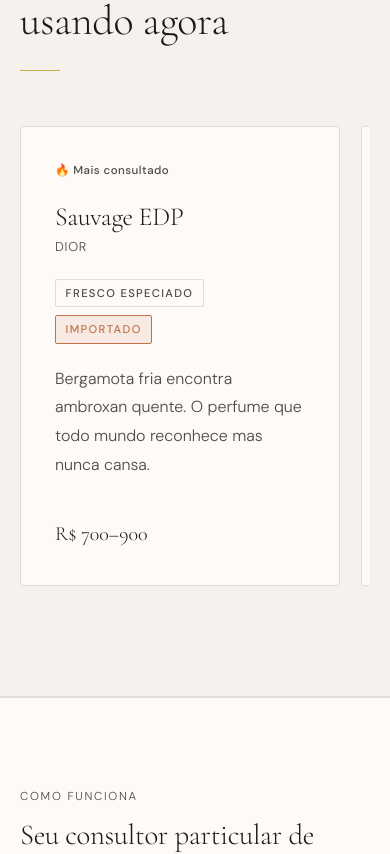
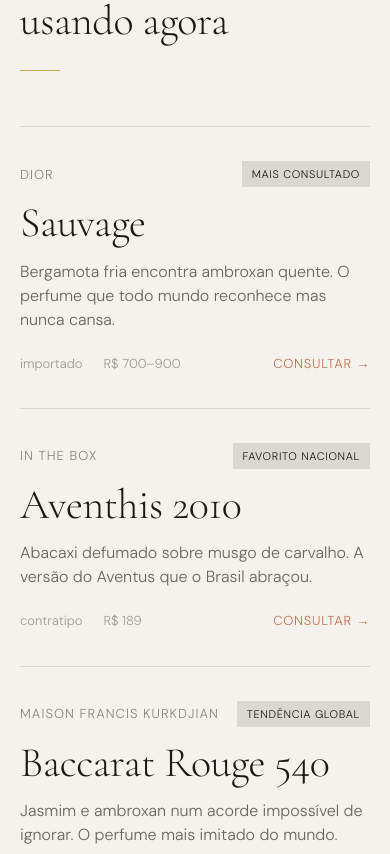
Before and after one commit to FaresMahmud/scently, a Next.js app: page / in a window 390 px wide. Shown: the part 1020-1874 px from the top of the page. Built offline with nearby package versions, Linux system fonts and the light colour scheme; no server answers.

Commit message:
feat: editorial trends layout with personality copy

```diff
--- a/app/tendencias/page.tsx
+++ b/app/tendencias/page.tsx
@@ -1,12 +1,7 @@
 import type { Metadata } from "next"
-import { getTendencias, getUltimaAtualizacao, estacaoAtual } from "@/lib/tendencias"
-import HeroTendencias from "@/components/tendencias/HeroTendencias"
-import SecaoTendencias from "@/components/tendencias/SecaoTendencias"
+import { getTendencias, getUltimaAtualizacao } from "@/lib/tendencias"
+import { getCopyTendencia } from "@/lib/copyTendencia"
 import CardTendencia from "@/components/tendencias/CardTendencia"
-import CardMarca from "@/components/tendencias/CardMarca"
-import CardEstacao from "@/components/tendencias/CardEstacao"
-import BannerAtualizacao from "@/components/tendencias/BannerAtualizacao"
-import type { PerfumeTendencia } from "@/lib/tendencias"
 
 export const revalidate = 21600 // 6 hours
 
@@ -21,12 +16,8 @@
   },
 }
 
-// Editorial season context sentences
-const CONTEXTO_ESTACAO: Record<string, (p: PerfumeTendencia) => string> = {
-  Verão:     p => `No calor brasileiro, ${p.nome} projeta melhor quando aplicado em pontos de pulso. Uma borrifada é suficiente.`,
-  Outono:    p => `Com a queda das temperaturas, ${p.nome} ganha profundidade e se desenvolve de forma mais lenta e envolvente.`,
-  Inverno:   p => `O frio intensifica cada acorde de ${p.nome}. Em ambientes fechados, a presença é marcante e duradoura.`,
-  Primavera: p => `A primavera equilibra as notas de ${p.nome} — nem quente demais para sobrecarregar, nem frio demais para apagar.`,
+function limparBadge(badge: string): string {
+  return badge.replace(/[\p{Emoji_Presentation}\p{Extended_Pictographic}↑↓]/gu, "").trim()
 }
 
 export default async function PaginaTendencias() {
@@ -34,81 +25,93 @@
     getTendencias(),
     getUltimaAtualizacao(),
   ])
-  const ultimaAtualizacao = ultimaAtualizacaoDate.toISOString()
-  const estacao = estacaoAtual()
 
-  // Group by marca for the brand spotlight
-  const porMarca = tendencias.reduce<Record<string, PerfumeTendencia[]>>((acc, p) => {
-    if (!acc[p.marca]) acc[p.marca] = []
-    acc[p.marca].push(p)
-    return acc
-  }, {})
-  const marcasDestaque = Object.entries(porMarca)
-    .sort((a, b) => b[1].length - a[1].length)
-    .slice(0, 6)
+  // Generate copies in parallel — manual copies resolve instantly, API as fallback
+  const copies = await Promise.all(
+    tendencias.map(p => getCopyTendencia(p.nome, p.marca, p.familia).catch(() => ""))
+  )
 
-  // "Mais procurados" — top 6 (or all if fewer)
-  const maisProcurados = tendencias.slice(0, 6)
-
-  // "Tendências da estação" — show up to 3 in dark cards
-  const tendenciasEstacao = tendencias.slice(0, 3)
-  const contextoFn = CONTEXTO_ESTACAO[estacao.nome] ?? ((p: PerfumeTendencia) => p.descricaoSensorial)
+  const ultimaFormatada = new Intl.DateTimeFormat("pt-BR", {
+    day: "numeric",
+    month: "long",
+    year: "numeric",
+    timeZone: "America/Sao_Paulo",
+  }).format(ultimaAtualizacaoDate)
 
   return (
     <main>
-      <BannerAtualizacao ultimaAtualizacao={ultimaAtualizacao} />
+      {/* ── Hero dark ──────────────────────────────────── */}
+      <section style={{ backgroundColor: "#1A1A18", borderBottom: "1px solid rgba(245,242,237,0.08)" }}>
+        <div className="container-site" style={{ paddingTop: "89px", paddingBottom: "89px" }}>
+          <p style={{
+            fontFamily: "DM Sans, sans-serif",
+            fontSize: "13px",
+            letterSpacing: "0.12em",
+            textTransform: "uppercase",
+            color: "#C4714A",
+            marginBottom: "21px",
+          }}>
+            tendências
+          </p>
+          <h1 style={{
+            fontFamily: "Cormorant Garamond, serif",
+            fontWeight: 300,
+            fontSize: "clamp(42px, 7vw, 82px)",
+            color: "#F5F2ED",
+            lineHeight: 1.05,
+            marginBottom: "34px",
+            letterSpacing: "-0.02em",
+            maxWidth: "700px",
+          }}>
+            O que o mundo está usando agora.
+          </h1>
+          <p style={{
+            fontFamily: "DM Sans, sans-serif",
+            fontSize: "14px",
+            color: "rgba(245,242,237,0.35)",
+            letterSpacing: "0.04em",
+          }}>
+            Atualizado em {ultimaFormatada}
+          </p>
+        </div>
+      </section>
 
-      {/* ── Hero ─────────────────────────────────────────── */}
-      <HeroTendencias ultimaAtualizacao={ultimaAtualizacao} />
+      {/* ── Conteúdo editorial ─────────────────────────── */}
+      <div style={{ maxWidth: "900px", margin: "0 auto", padding: "0 55px" }}>
 
-      {/* ── Mais procurados esta semana ───────────────────── */}
-      <SecaoTendencias
-        titulo="Mais procurados esta semana"
-        subtitulo="Os perfumes que o Brasil está buscando, sentindo e comprando agora."
-        scrollHorizontal
-      >
-        {maisProcurados.map((p, i) => (
-          <div
+        {/* Seção — Esta semana */}
+        <div style={{ paddingTop: "55px", paddingBottom: "89px" }}>
+          <p style={{
+            fontFamily: "DM Sans, sans-serif",
+            fontSize: "13px",
+            fontWeight: 500,
+            letterSpacing: "0.1em",
+            textTransform: "uppercase",
+            color: "rgba(26,26,24,0.4)",
+            marginBottom: "0",
+          }}>
+            Esta semana
+          </p>
+
+          {/* Cards — single column, borders as dividers */}
+          {tendencias.map((p, i) => (
+            <CardTendencia
               key={p.id}
-            style={{
-              scrollSnapAlign: "start",
-              flex: "0 0 280px",
-            }}
-          >
-            <CardTendencia perfume={p} destaque={i === 0} />
-          </div>
-        ))}
-      </SecaoTendencias>
-
-      {/* ── Tendências da estação ─────────────────────────── */}
-      <SecaoTendencias
-        titulo={`Tendências do ${estacao.nome} ${estacao.emoji}`}
-        subtitulo={`Como usar perfume no ${estacao.nome} brasileiro — seleção de fragrâncias que funcionam agora.`}
-        fundoAlternativo
-      >
-        {tendenciasEstacao.map(p => (
-          <CardEstacao
-            key={p.id}
-            perfume={p}
-            estacao={estacao}
-            contexto={contextoFn(p)}
+              nome={p.nome}
+              marca={p.marca}
+              badge={limparBadge(p.badge)}
+              tipo={p.tipo}
+              preco={p.preco_estimado}
+              copy={copies[i] || p.descricaoSensorial}
             />
           ))}
-      </SecaoTendencias>
 
-      {/* ── Marcas em destaque ───────────────────────────── */}
-      {marcasDestaque.length > 0 && (
-        <SecaoTendencias
-          titulo="Marcas em destaque"
-          subtitulo="Casas de perfumaria cujas fragrâncias dominam as buscas desta semana."
-        >
-          {marcasDestaque.map(([marca, perfumes]) => (
-            <CardMarca key={marca} marca={marca} perfumes={perfumes} />
-          ))}
-        </SecaoTendencias>
-      )}
+          {/* Bottom border */}
+          <div style={{ borderTop: "1px solid rgba(26,26,24,0.12)", marginTop: "0" }} />
+        </div>
+      </div>
 
-      {/* ── CTA footer ───────────────────────────────────── */}
+      {/* ── CTA footer ─────────────────────────────────── */}
       <section style={{ backgroundColor: "#1A1A18", borderTop: "1px solid rgba(245,242,237,0.08)" }}>
         <div
           className="container-site"
@@ -122,27 +125,23 @@
             gap: "21px",
           }}
         >
-          <p
-            style={{
-              fontFamily: "var(--fonte-titulo)",
+          <p style={{
+            fontFamily: "Cormorant Garamond, serif",
             fontWeight: 300,
             fontSize: "clamp(26px, 4vw, 42px)",
             color: "#F5F2ED",
             maxWidth: "520px",
             lineHeight: 1.2,
-            }}
-          >
+          }}>
             Não sabe qual perfume é o seu?
           </p>
-          <p
-            style={{
-              fontFamily: "var(--fonte-corpo)",
+          <p style={{
+            fontFamily: "DM Sans, sans-serif",
             fontSize: "16px",
             color: "rgba(245,242,237,0.55)",
             maxWidth: "380px",
             lineHeight: 1.6,
-            }}
-          >
+          }}>
             Responda algumas perguntas e descubra a fragrância certa para você.
           </p>
           <a
@@ -154,7 +153,7 @@
               padding: "0 34px",
               backgroundColor: "#C4714A",
               color: "#F5F2ED",
-              fontFamily: "var(--fonte-corpo)",
+              fontFamily: "DM Sans, sans-serif",
               fontSize: "0.875rem",
               fontWeight: 500,
               letterSpacing: "0.07em",
--- a/components/home/EmAltaAgora.tsx
+++ b/components/home/EmAltaAgora.tsx
@@ -1,27 +1,20 @@
 // ============================================
 // ARQUIVO: components/home/EmAltaAgora.tsx
-// O QUE FAZ: exibe os 3 perfumes mais populares do momento — atualizado semanalmente
+// O QUE FAZ: exibe os 3 perfumes mais populares do momento — grid 3 colunas desktop, 1 mobile
 // QUANDO MANDAR PRA IA: quando quiser mudar o visual desta seção
-// DEPENDE DE: lib/repositories/TendenciasRepository
+// DEPENDE DE: lib/repositories/TendenciasRepository, components/tendencias/CardTendencia
 // ============================================
 
-import Link from "next/link"
 import { tendenciasRepository } from "@/lib/repositories/TendenciasRepository"
-import type { PerfumeTendencia } from "@/lib/repositories/TendenciasRepository"
+import CardTendencia from "@/components/tendencias/CardTendencia"
 
-function corTipo(tipo: PerfumeTendencia["tipo"]): { bg: string; cor: string } {
-  if (tipo === "importado") return { bg: "rgba(196,113,74,0.12)", cor: "var(--cor-destaque)" }
-  if (tipo === "contratipo") return { bg: "rgba(201,168,76,0.12)", cor: "var(--cor-dourado)" }
-  return { bg: "rgba(80,140,100,0.12)", cor: "#508C64" }
-}
-
-function labelTipo(tipo: PerfumeTendencia["tipo"]): string {
-  if (tipo === "importado") return "importado"
-  if (tipo === "contratipo") return "contratipo"
-  return "nacional"
+function limparBadge(badge: string): string {
+  return badge.replace(/[\p{Emoji_Presentation}\p{Extended_Pictographic}↑↓]/gu, "").trim()
 }
 
 export default function EmAltaAgora() {
+  const perfumes = tendenciasRepository.findAll().slice(0, 3)
+
   return (
     <section style={{ borderBottom: "1px solid var(--cor-borda)" }}>
       <div className="container-site" style={{ paddingTop: "89px", paddingBottom: "89px" }}>
@@ -35,68 +28,24 @@
         </h2>
         <div className="separador" />
 
-        {/* Cards */}
-        <div className="em-alta-grid" style={{ marginTop: "55px", alignItems: "stretch" }}>
-          {tendenciasRepository.findAll().map((p) => {
-            const tipoStyle = corTipo(p.tipo)
-            const href = `/catalogo?busca=${encodeURIComponent(p.nome + " " + p.marca)}`
-            return (
-              <Link key={p.id} href={href} style={{ textDecoration: "none" }}>
-                <article
-                  style={{
-                    backgroundColor: "var(--cor-card)",
-                    border: "1px solid var(--cor-borda)",
-                    borderRadius: "var(--raio-borda)",
-                    padding: "34px",
-                    minHeight: "320px",
-                    height: "100%",
-                    display: "flex",
-                    flexDirection: "column",
-                    gap: "var(--fib-3)",
-                    transition: "border-color 0.2s",
-                    cursor: "pointer",
-                    boxSizing: "border-box",
-                  }}
-                >
-                  {/* Badge */}
-                  <p style={{ fontSize: "0.72rem", fontWeight: 500, color: "var(--cor-texto-suave)", letterSpacing: "0.04em" }}>
-                    {p.badge}
-                  </p>
-
-                  {/* Nome + marca */}
-                  <div>
-                    <h3 style={{ fontFamily: "var(--fonte-titulo)", fontWeight: 300, fontSize: "26px", lineHeight: 1.15, marginBottom: "0.25rem" }}>
-                      {p.nome}
-                    </h3>
-                    <p style={{ fontSize: "0.8rem", color: "var(--cor-texto-suave)", letterSpacing: "0.06em", textTransform: "uppercase" }}>
-                      {p.marca}
-                    </p>
-                  </div>
-
-                  {/* Família + tipo */}
-                  <div style={{ display: "flex", gap: "0.5rem", flexWrap: "wrap" }}>
-                    <span className="tag">{p.familia}</span>
-                    <span
-                      className="tag"
-                      style={{ borderColor: tipoStyle.cor, color: tipoStyle.cor, backgroundColor: tipoStyle.bg }}
-                    >
-                      {labelTipo(p.tipo)}
-                    </span>
-                  </div>
-
-                  {/* Descrição sensorial */}
-                  <p style={{ fontSize: "1rem", lineHeight: 1.8, flex: 1 }}>
-                    {p.descricaoSensorial}
-                  </p>
-
-                  {/* Preço — sempre na base do card */}
-                  <p style={{ fontFamily: "var(--fonte-titulo)", fontSize: "1.25rem", fontWeight: 300, color: "var(--cor-texto)", marginTop: "auto", paddingTop: "1rem" }}>
-                    {p.preco_estimado}
-                  </p>
-                </article>
-              </Link>
-            )
-          })}
+        {/* Grid — 3 cols desktop, 1 col mobile */}
+        <div style={{
+          display: "grid",
+          gridTemplateColumns: "repeat(auto-fit, minmax(280px, 1fr))",
+          gap: "0 55px",
+          marginTop: "55px",
+        }}>
+          {perfumes.map(p => (
+            <CardTendencia
+              key={p.id}
+              nome={p.nome}
+              marca={p.marca}
+              badge={limparBadge(p.badge)}
+              tipo={p.tipo}
+              preco={p.preco_estimado}
+              copy={p.descricaoSensorial}
+            />
+          ))}
         </div>
       </div>
     </section>
--- a/components/tendencias/CardTendencia.tsx
+++ b/components/tendencias/CardTendencia.tsx
@@ -1,149 +1,109 @@
-import Link from "next/link"
-import type { PerfumeTendencia } from "@/lib/tendencias"
+import { limparNomePerfume } from "@/lib/limparNomePerfume"
 
-interface Props {
-  perfume: PerfumeTendencia
-  destaque?: boolean
+interface CardTendenciaProps {
+  nome: string
+  marca: string
+  badge?: string
+  tipo?: string
+  preco?: string
+  copy?: string
+  onClick?: () => void
 }
 
-const TIPO_COR: Record<PerfumeTendencia["tipo"], { bg: string; text: string }> = {
-  importado:  { bg: "rgba(196,113,74,0.1)",  text: "#C4714A" },
-  contratipo: { bg: "rgba(201,168,76,0.1)",  text: "#C9A84C" },
-  nacional:   { bg: "rgba(80,140,100,0.1)",  text: "#508C64" },
-}
+export default function CardTendencia({ nome, marca, badge, tipo, preco, copy }: CardTendenciaProps) {
+  const nomeClean = limparNomePerfume(nome, marca)
 
-const TIPO_LABEL: Record<PerfumeTendencia["tipo"], string> = {
-  importado:  "importado",
-  contratipo: "contratipo",
-  nacional:   "nacional",
-}
+  const badgeColor = badge?.toLowerCase().includes("alta")     ? "#C4714A"
+    : badge?.toLowerCase().includes("destaque") ? "#C9A84C"
+    : "rgba(26,26,24,0.12)"
 
-export default function CardTendencia({ perfume, destaque = false }: Props) {
-  const tc = TIPO_COR[perfume.tipo]
-  const href = `/catalogo?busca=${encodeURIComponent(`${perfume.nome} ${perfume.marca}`)}`
+  const badgeText = badge?.toLowerCase().includes("alta")     ? "#F5F2ED"
+    : badge?.toLowerCase().includes("destaque") ? "#F5F2ED"
+    : "#1A1A18"
 
   return (
-    <Link
-      href={href}
-      style={{ textDecoration: "none", display: "block" }}
-    >
-      <article
-        style={{
-          // Golden ratio: width / height ≈ 1.618 — enforced via min-height
-          // At 320px wide → ~198px tall; at 480px → ~297px tall
-          aspectRatio: "1.618 / 1",
-          backgroundColor: "var(--cor-card)",
-          border: destaque
-            ? "1px solid rgba(196,113,74,0.4)"
-            : "1px solid rgba(26,26,24,0.1)",
-          borderRadius: "var(--raio-borda-suave)",
-          padding: "21px",
+    <div style={{
+      borderTop: "1px solid rgba(26,26,24,0.12)",
+      paddingTop: "34px",
+      paddingBottom: "34px",
       display: "flex",
       flexDirection: "column",
-          justifyContent: "space-between",
-          transition: "border-color 0.2s",
-          cursor: "pointer",
-          boxSizing: "border-box",
-        }}
-      >
-        {/* Top row: badge + tipo */}
-        <div
-          style={{
-            display: "flex",
-            justifyContent: "space-between",
-            alignItems: "flex-start",
-            gap: "8px",
-          }}
-        >
-          <span
-            style={{
-              fontFamily: "var(--fonte-corpo)",
-              fontSize: "0.72rem",
-              fontWeight: 500,
+      gap: "13px",
+    }}>
+      {/* Brand + badge row */}
+      <div style={{ display: "flex", alignItems: "center", justifyContent: "space-between" }}>
+        <span style={{
+          fontSize: "13px",
+          fontFamily: "DM Sans, sans-serif",
+          color: "rgba(26,26,24,0.5)",
+          letterSpacing: "0.08em",
+          textTransform: "uppercase" as const,
+        }}>{marca}</span>
+        {badge && (
+          <span style={{
+            fontSize: "11px",
+            fontFamily: "DM Sans, sans-serif",
+            backgroundColor: badgeColor,
+            color: badgeText,
+            padding: "4px 10px",
             letterSpacing: "0.06em",
-              color: "var(--cor-texto-suave)",
-            }}
-          >
-            {perfume.badge}
-          </span>
-          <span
-            style={{
-              fontFamily: "var(--fonte-corpo)",
-              fontSize: "0.65rem",
-              fontWeight: 500,
-              letterSpacing: "0.1em",
-              textTransform: "uppercase",
-              backgroundColor: tc.bg,
-              color: tc.text,
-              padding: "3px 8px",
-              borderRadius: "2px",
-              whiteSpace: "nowrap",
-            }}
-          >
-            {TIPO_LABEL[perfume.tipo]}
-          </span>
+            textTransform: "uppercase" as const,
+          }}>{badge}</span>
+        )}
       </div>
 
-        {/* Center: name + brand */}
-        <div>
-          <p
+      {/* Perfume name */}
+      <h3 style={{
+        fontSize: "42px",
+        fontFamily: "Cormorant Garamond, serif",
+        fontWeight: 300,
+        color: "#1A1A18",
+        margin: 0,
+        lineHeight: 1.1,
+        letterSpacing: "-0.01em",
+      }}>{nomeClean}</h3>
+
+      {/* Copy line */}
+      {copy && (
+        <p style={{
+          fontSize: "16px",
+          fontFamily: "DM Sans, sans-serif",
+          color: "rgba(26,26,24,0.65)",
+          margin: 0,
+          lineHeight: 1.5,
+          maxWidth: "480px",
+        }}>{copy}</p>
+      )}
+
+      {/* Meta row */}
+      <div style={{ display: "flex", alignItems: "center", gap: "21px", marginTop: "8px" }}>
+        {tipo && (
+          <span style={{
+            fontSize: "13px",
+            fontFamily: "DM Sans, sans-serif",
+            color: "rgba(26,26,24,0.4)",
+          }}>{tipo}</span>
+        )}
+        {preco && (
+          <span style={{
+            fontSize: "13px",
+            fontFamily: "DM Sans, sans-serif",
+            color: "rgba(26,26,24,0.4)",
+          }}>{preco}</span>
+        )}
+        <a
+          href="/consultor"
           style={{
-              fontFamily: "var(--fonte-corpo)",
-              fontSize: "0.72rem",
-              letterSpacing: "0.12em",
-              textTransform: "uppercase",
-              color: "var(--cor-texto-suave)",
-              marginBottom: "8px",
+            marginLeft: "auto",
+            fontSize: "13px",
+            fontFamily: "DM Sans, sans-serif",
+            color: "#C4714A",
+            textDecoration: "none",
+            letterSpacing: "0.06em",
+            textTransform: "uppercase" as const,
           }}
-          >
-            {perfume.marca}
-          </p>
-          <h3
-            style={{
-              fontFamily: "var(--fonte-titulo)",
-              fontWeight: 300,
-              fontSize: "clamp(26px, 3vw, 42px)",
-              lineHeight: 1.08,
-              color: "var(--cor-texto)",
-            }}
-          >
-            {perfume.nome}
-          </h3>
+        >Consultar →</a>
       </div>
-
-        {/* Bottom row: família + preço */}
-        <div
-          style={{
-            display: "flex",
-            justifyContent: "space-between",
-            alignItems: "flex-end",
-            gap: "8px",
-          }}
-        >
-          <p
-            style={{
-              fontFamily: "var(--fonte-corpo)",
-              fontSize: "0.75rem",
-              color: "var(--cor-texto-suave)",
-              letterSpacing: "0.04em",
-            }}
-          >
-            {perfume.familia}
-          </p>
-          <p
-            style={{
-              fontFamily: "var(--fonte-titulo)",
-              fontSize: "16px",
-              fontWeight: 300,
-              color: "var(--cor-texto)",
-              letterSpacing: "0.04em",
-              whiteSpace: "nowrap",
-            }}
-          >
-            {perfume.preco_estimado}
-          </p>
     </div>
-      </article>
-    </Link>
   )
 }
--- /dev/null
+++ b/lib/copyTendencia.ts
@@ -0,0 +1,52 @@
+// ============================================
+// ARQUIVO: lib/copyTendencia.ts
+// O QUE FAZ: gera copy editorial para cards de tendência — manual ou via DeepSeek
+// QUANDO MANDAR PRA IA: quando quiser adicionar copies manuais ou mudar o prompt
+// ============================================
+
+const COPIES_MANUAIS: Record<string, string> = {
+  "light blue":        "Fresco, direto, sem esforço. Funciona no trabalho e ainda está presente no fim do dia.",
+  "tommy new york":    "O clássico americano que o Brasil nunca abandonou. Limpo, jovem, confiável.",
+  "sauvage edp":       "Todo mundo reconhece. Poucos sabem por quê funciona tão bem. A resposta está no ambroxan.",
+  "sauvage":           "Todo mundo reconhece. Poucos sabem por quê funciona tão bem. A resposta está no ambroxan.",
+  "baccarat rouge 540":"O perfume mais imitado do mundo por uma razão: ninguém consegue replicar o original.",
+  "aventus":           "Abacaxi defumado sobre musgo de carvalho. Um clássico moderno que justifica o preço.",
+  "bleu de chanel":    "Discreto o suficiente para o trabalho. Marcante o suficiente para ser lembrado.",
+  "good girl":         "O frasco é o perfume. Dentro: amêndoa torrada e jasmim que ficam na memória.",
+  "la vie est belle":  "Doce sem ser enjoativo. O motivo pelo qual todo mundo tem uma garrafa em casa.",
+  "black opium":       "Café e baunilha com energia elétrica. Para quem quer ser notado.",
+  "chrome":            "Aquático e limpo. O perfume que não erra — em nenhuma ocasião.",
+}
+
+export async function getCopyTendencia(nome: string, marca: string, familia?: string): Promise<string> {
+  const nomeNorm = nome.toLowerCase().trim()
+
+  // Check manual copies first
+  for (const [key, copy] of Object.entries(COPIES_MANUAIS)) {
+    if (nomeNorm.includes(key)) return copy
+  }
+
+  // Generate with DeepSeek
+  try {
+    const response = await fetch("https://api.deepseek.com/chat/completions", {
+      method: "POST",
+      headers: {
+        "Content-Type": "application/json",
+        "Authorization": `Bearer ${process.env.DEEPSEEK_API_KEY}`,
+      },
+      body: JSON.stringify({
+        model: "deepseek-chat",
+        messages: [{
+          role: "user",
+          content: `Escreva UMA frase de no máximo 18 palavras sobre o perfume "${nome}" da marca "${marca}"${familia ? `, família ${familia}` : ""}. Tom: elegante, direto, com personalidade. Sem repetir o nome do perfume. Sem emojis. Sem aspas. Só a frase.`,
+        }],
+        max_tokens: 60,
+        temperature: 0.8,
+      }),
+    })
+    const data = await response.json()
+    return data.choices?.[0]?.message?.content?.trim() || ""
+  } catch {
+    return ""
+  }
+}
```
Lines whose indentation alone changed are shown as unchanged.
